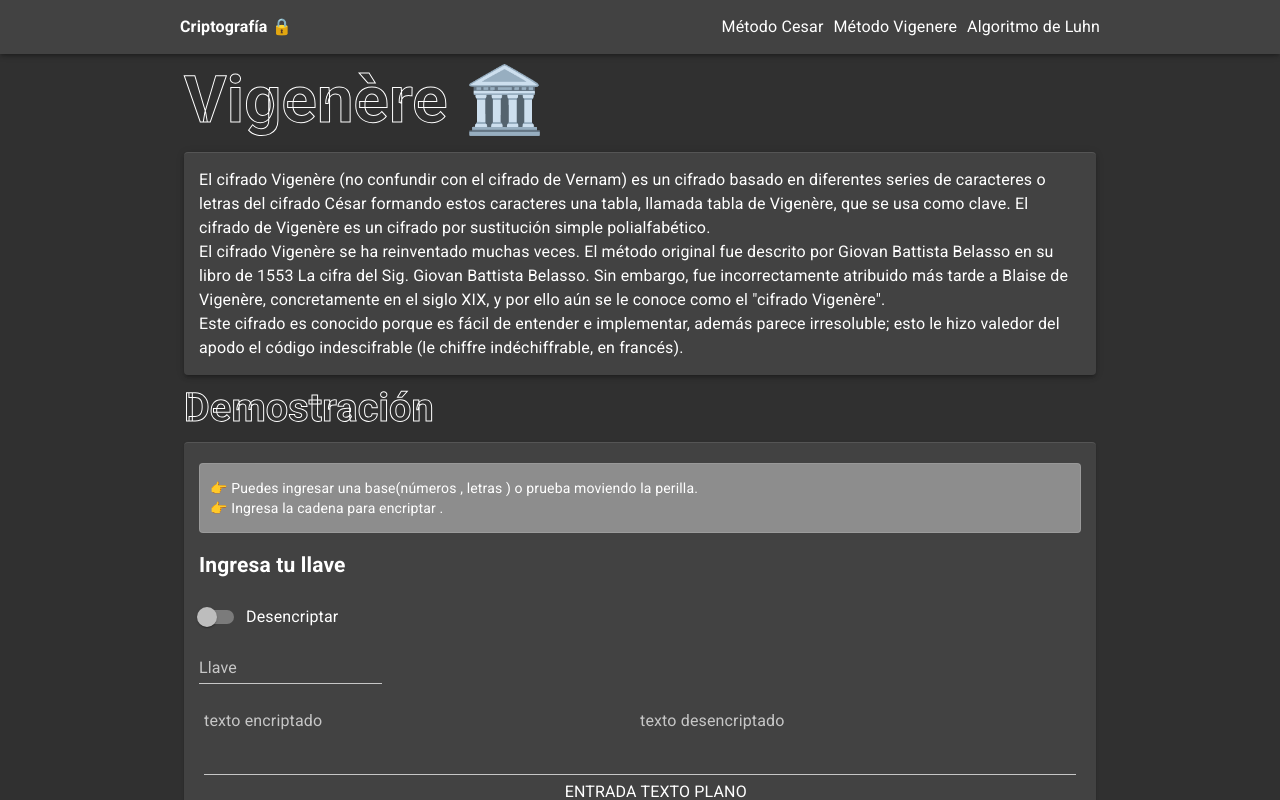
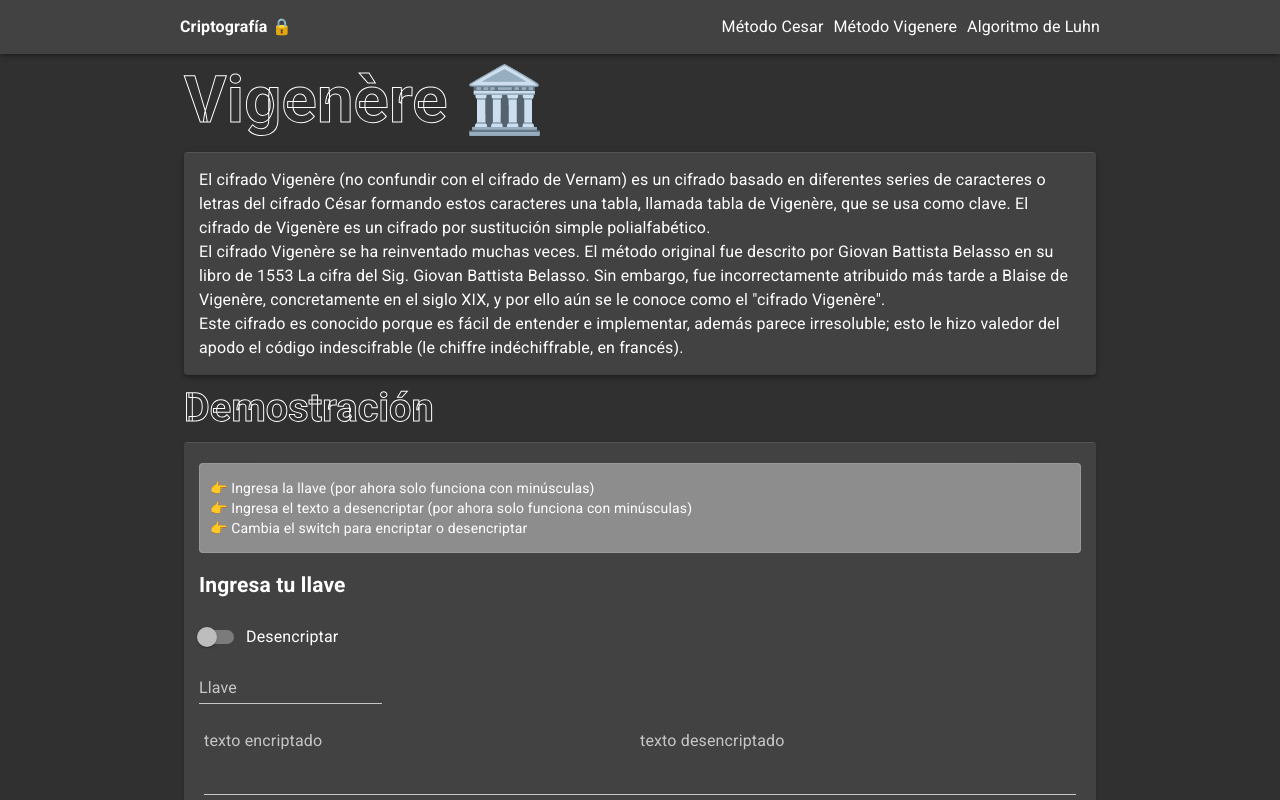
Before and after one commit to yollotltamayo/criptoalgo, a Next.js app: page /vigenere in a window 1280 px wide. Shown: the top 800 px of the page. Built offline with nearby package versions, Linux system fonts and the light colour scheme; a small style sheet from the web is missing.

Commit message:
corrige faltas de ortografia

```diff
--- a/pages/cesar.tsx
+++ b/pages/cesar.tsx
@@ -6,6 +6,8 @@ export default function Home() {
       <>
       <Head>
           <link rel="stylesheet" href="//cdn.jsdelivr.net/gh/highlightjs/cdn-release@10.3.2/build/styles/monokai.min.css"></link>
+           <link href="//cdnjs.cloudflare.com/ajax/libs/KaTeX/0.9.0/katex.min.css"
+               rel="stylesheet"></link>
       </Head>
         <Cesar/>
       </>
--- a/pages/vigenere.tsx
+++ b/pages/vigenere.tsx
@@ -149,8 +149,9 @@ El cifrado Vigenère se ha reinventado muchas veces. El método original fue des
             <Paper >
                 <OutlinedPaper variant="outlined">
                     <ul  >
-                        <li>Puedes ingresar una base(números , letras )  o prueba moviendo la perilla.</li>
-                        <li>Ingresa la cadena para encriptar .</li>
+                        <li>Ingresa la llave (por ahora solo funciona con minúsculas)</li>
+                        <li>Ingresa el texto a {encriptar ? 'encriptar':'desencriptar'} (por ahora solo funciona con minúsculas)</li>
+                        <li> Cambia el switch para encriptar o desencriptar</li>
                     </ul>
                 </OutlinedPaper>
                 <h2>Ingresa tu llave</h2>
@@ -159,7 +160,6 @@ El cifrado Vigenère se ha reinventado muchas veces. El método original fue des
                         checked={encriptar}
                         onChange={() => {
                         setEncriptar(!encriptar)
-                            console.log(encriptar)
                         }}
                         name="checkedA" />}
                     label={encriptar ? "Encriptar" : "Desencriptar"}
```
Also changed, not shown: pages/luhn.tsx (+7 -5 lines).
